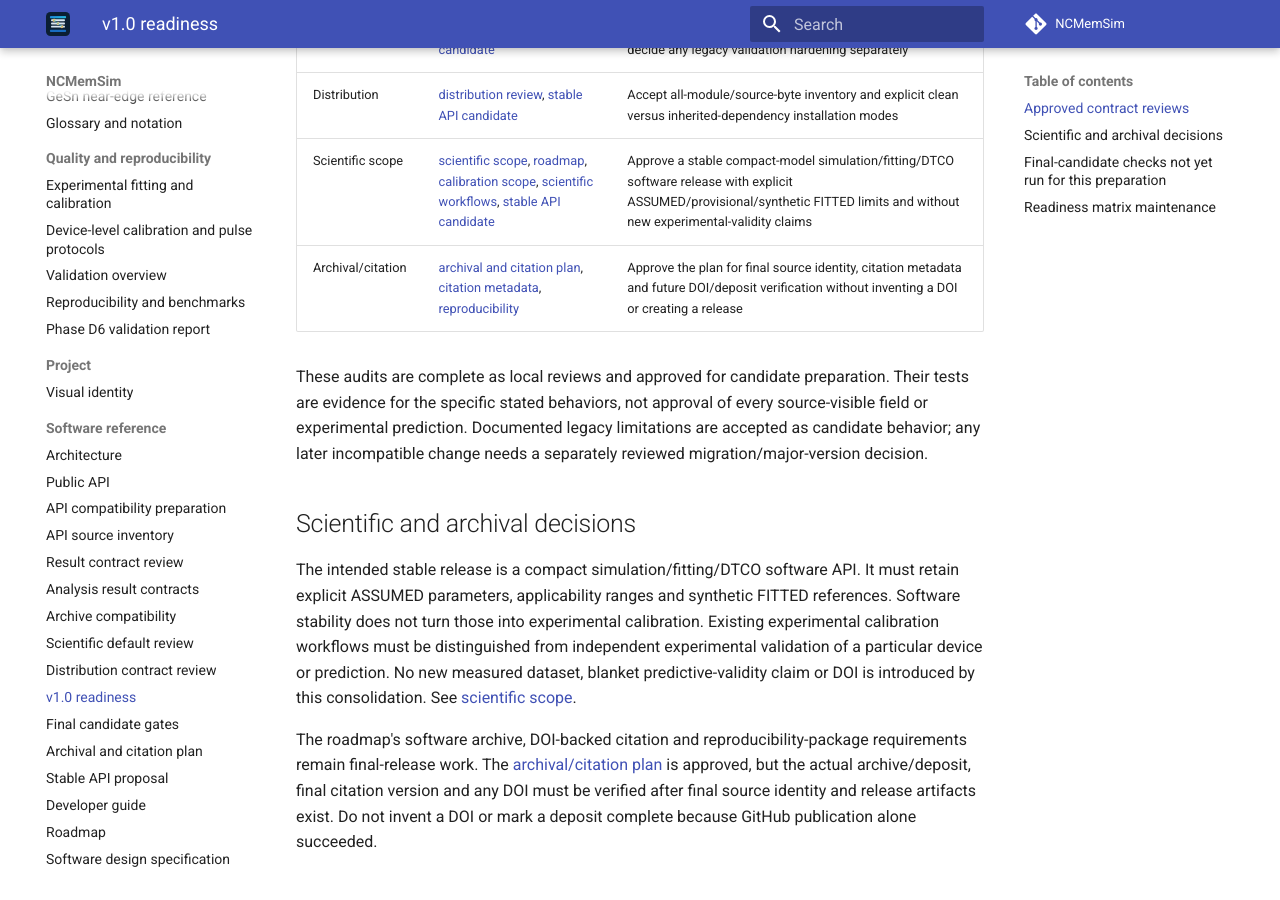
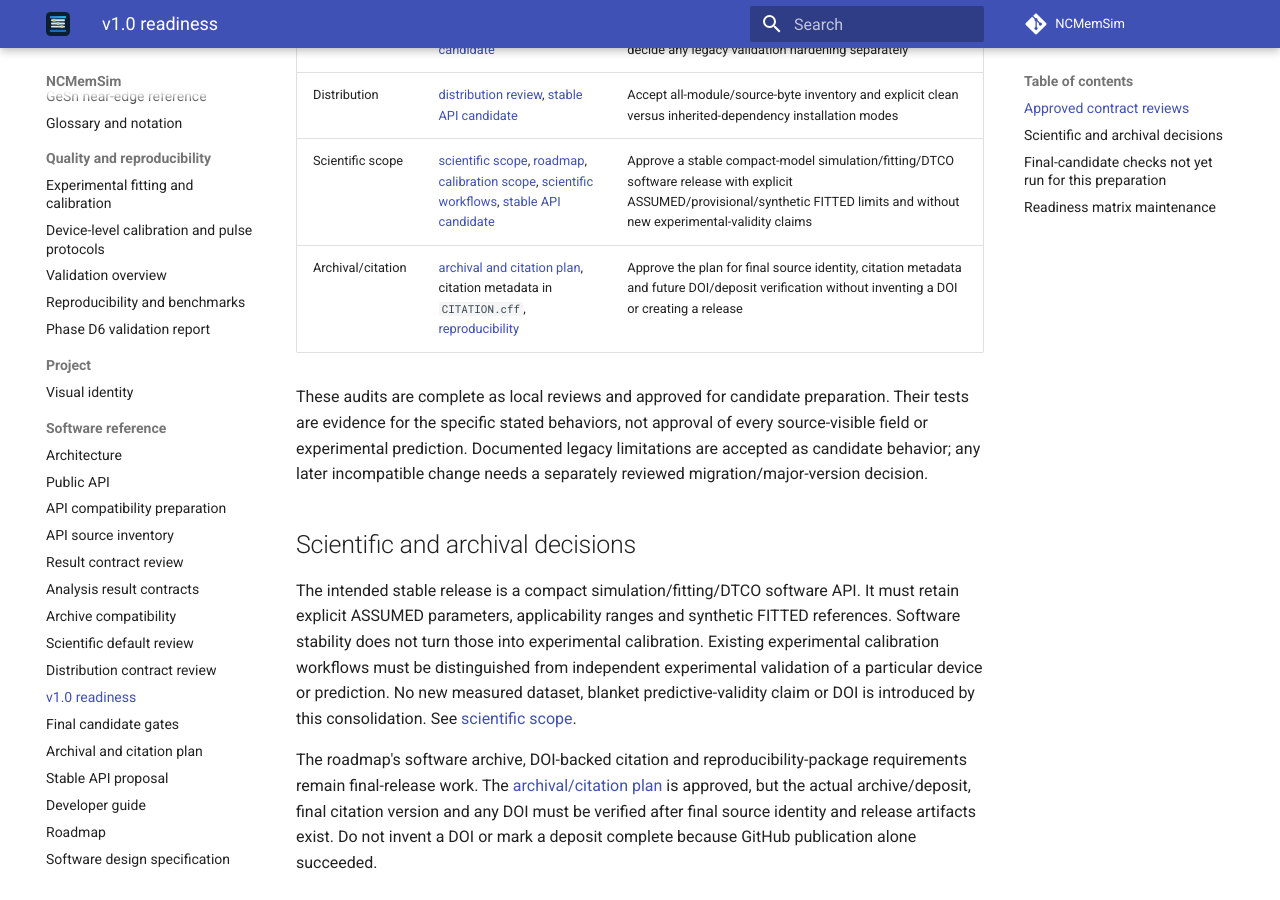
Before and after one commit to ocojocaru/NCMemSim, an MkDocs documentation site: the page built from docs/release_readiness.md, in a window 1280 px wide and 900 px high, scrolled down 738 px. Built offline with MkDocs 1.6.1 and Material for MkDocs 9.7.7, drawn with Linux system fonts in a browser that asks for light colours; comment, search, counter and statistics services are not loaded.

Commit message:
Fix final candidate readiness documentation link

```diff
--- a/docs/release_readiness.md
+++ b/docs/release_readiness.md
@@ -17,7 +17,7 @@ version, approve all exports or declare a release candidate. The machine-readabl
 | Defaults | [scientific review](scientific_defaults.md), [stable API candidate](stable_api_proposal.md) | Accept existing values, applicability and provenance scope; decide any legacy validation hardening separately |
 | Distribution | [distribution review](distribution_contracts.md), [stable API candidate](stable_api_proposal.md) | Accept all-module/source-byte inventory and explicit clean versus inherited-dependency installation modes |
 | Scientific scope | [scientific scope](scientific_scope.md), [roadmap](roadmap.md), [calibration scope](calibration.md), [scientific workflows](scientific_workflows.md), [stable API candidate](stable_api_proposal.md) | Approve a stable compact-model simulation/fitting/DTCO software release with explicit ASSUMED/provisional/synthetic FITTED limits and without new experimental-validity claims |
-| Archival/citation | [archival and citation plan](archival_citation.md), [citation metadata](../CITATION.cff), [reproducibility](reproducibility.md) | Approve the plan for final source identity, citation metadata and future DOI/deposit verification without inventing a DOI or creating a release |
+| Archival/citation | [archival and citation plan](archival_citation.md), citation metadata in `CITATION.cff`, [reproducibility](reproducibility.md) | Approve the plan for final source identity, citation metadata and future DOI/deposit verification without inventing a DOI or creating a release |
 
 These audits are complete as local reviews and approved for candidate
 preparation. Their tests are evidence for the specific stated behaviors, not
```
